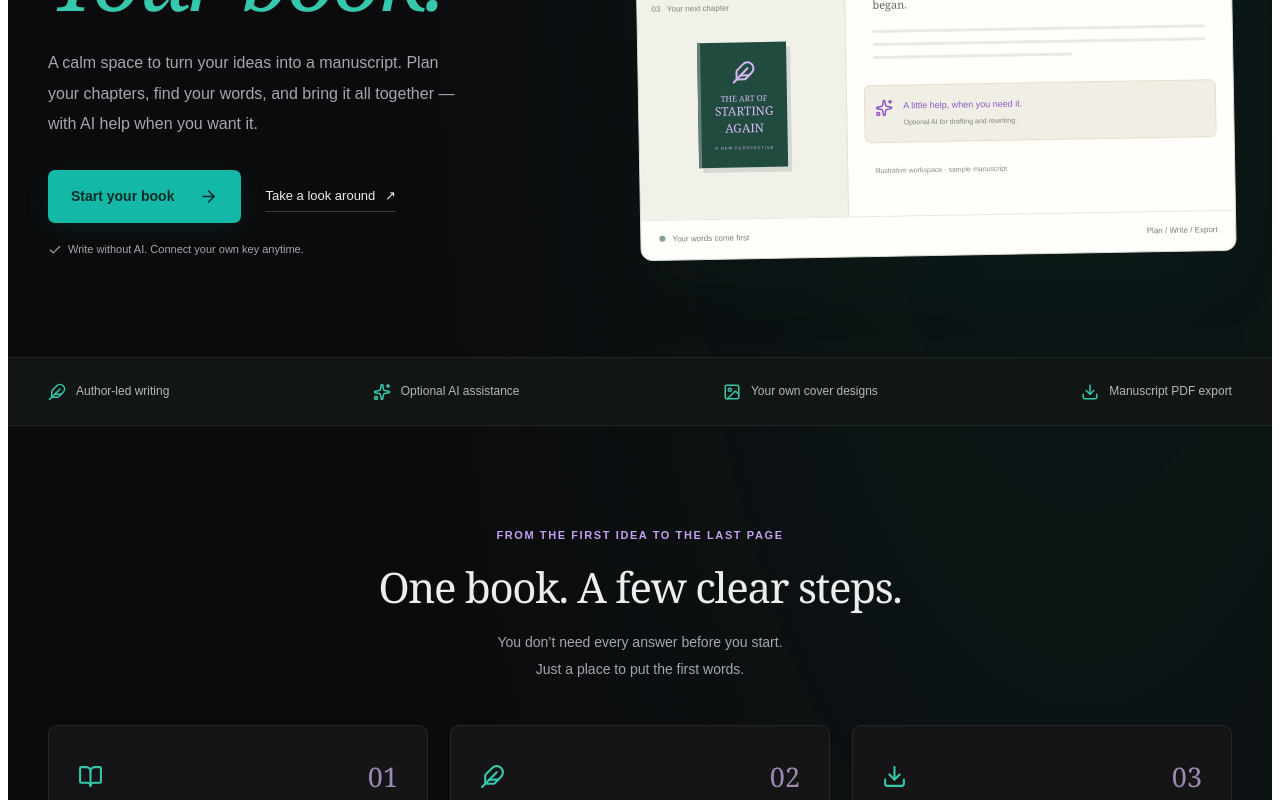
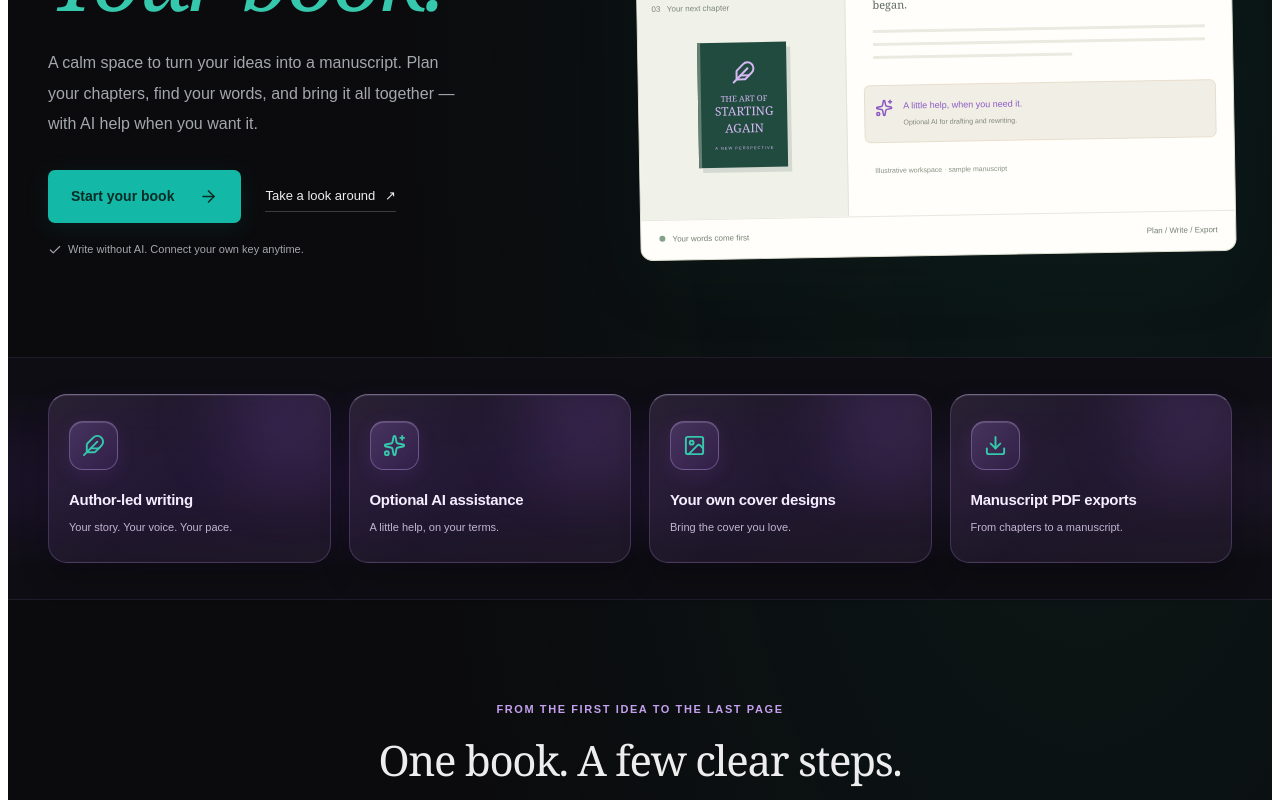
Before and after one commit to dshawn101/rentrates-sa, a React (Vite) app: page / in a window 1280 px wide. Shown: the part 492-1292 px from the top of the page. Built offline with nearby package versions, Linux system fonts and the light colour scheme; no server answers; the HTML template or start-up script is replaced by a standard one.

Commit message:
Give landing feature cards a purple glass treatment

```diff
--- a/src/pages/Welcome.tsx
+++ b/src/pages/Welcome.tsx
@@ -43,7 +43,12 @@ export function Welcome() {
           <div className="welcome-preview-bottom"><span><span className="welcome-preview-dot" /> Your words come first</span><span>Plan / Write / Export</span></div>
         </div>
       </section>
-      <div className="welcome-beliefs"><div className="welcome-container"><span><Feather size={18} /> Author-led writing</span><span><Sparkles size={18} /> Optional AI assistance</span><span><Image size={18} /> Your own cover designs</span><span><Download size={18} /> Manuscript PDF export</span></div></div>
+      <section className="welcome-beliefs" aria-label="Made for your writing process"><div className="welcome-container">{[
+        { icon: Feather, title: 'Author-led writing', detail: 'Your story. Your voice. Your pace.' },
+        { icon: Sparkles, title: 'Optional AI assistance', detail: 'A little help, on your terms.' },
+        { icon: Image, title: 'Your own cover designs', detail: 'Bring the cover you love.' },
+        { icon: Download, title: 'Manuscript PDF exports', detail: 'From chapters to a manuscript.' },
+      ].map(({ icon: Icon, title, detail }) => <article className="welcome-feature-glass" key={title}><div className="welcome-feature-icon"><Icon size={23} aria-hidden="true" /></div><h2>{title}</h2><p>{detail}</p></article>)}</div></section>
       <section id="how-it-works" className="welcome-section welcome-container"><div className="welcome-section-heading"><p className="welcome-eyebrow">FROM THE FIRST IDEA TO THE LAST PAGE</p><h2>One book. A few clear steps.</h2><p>You don’t need every answer before you start.<br />Just a place to put the first words.</p></div><div className="welcome-step-grid">{steps.map(({ number, icon: Icon, title, description }) => <article className="welcome-step" key={number}><div className="welcome-step-top"><Icon size={25} /><span>{number}</span></div><h3>{title}</h3><p>{description}</p></article>)}</div></section>
       <section className="welcome-choice welcome-container"><div><p className="welcome-eyebrow">SUPPORT FOR YOUR PROCESS</p><h2>Your creativity.<br />Your choice of tools.</h2><p>Write on your own, or bring your own API key for help drafting, expanding, and rewriting. You choose the provider and when to use it.</p><p>Already made a cover you love? Bring it with you. Your writing workflow shouldn’t ask you to start over.</p></div><div className="welcome-tool-card"><span className="welcome-mini-label">KEEP IT SIMPLE</span><div><Feather /><span><strong>Start with your words</strong><small>No AI setup needed to begin.</small></span><Check size={18} /></div><div><Sparkles /><span><strong>Add AI when it helps</strong><small>Gemini · OpenAI · OpenRouter</small></span><Check size={18} /></div><div><Image /><span><strong>Bring your own cover</strong><small>PNG · JPG · WebP</small></span><Check size={18} /></div><p>Provider API usage is billed separately by your provider.</p></div></section>
       <section id="questions" className="welcome-section welcome-container welcome-faq"><div><p className="welcome-eyebrow">A FEW THINGS TO KNOW</p><h2>Before your<br />first chapter.</h2></div><div>{questions.map(([question, answer]) => <details key={question}><summary>{question}<span aria-hidden="true">+</span></summary><p>{answer}</p></details>)}</div></section>
--- a/src/styles/welcome.css
+++ b/src/styles/welcome.css
@@ -6,3 +6,86 @@
 /* Match the reference's charcoal and emerald palette with purple text accents. */
 .welcome{--ink:#ededee;--muted:#a4a7ad;--accent:#c4a0ef;background:radial-gradient(ellipse at 85% 15%,#0c332d55,transparent 45%),#0b0b0d}
 .welcome .puble-brand-accent{color:#c4a0ef}.welcome-nav,.welcome-footer,.welcome-faq{border-color:#ffffff14}.welcome-signin{border-color:#ffffff26}.welcome h1 em{color:#35c8ac}.welcome-primary{background:#14b8a6;color:#062c27!important;box-shadow:0 5px 25px #14b8a61a}.welcome-primary:hover{background:#45d5bf}.welcome-text-link{border-color:#ffffff33}.welcome-beliefs{background:#111614;border-color:#ffffff12}.welcome-beliefs span{color:#b1bab4}.welcome-beliefs svg{color:#35c8ac}.welcome-step{background:#151518;border-color:#ffffff12}.welcome-step-top{color:#35c8ac}.welcome-step-top span{color:#9e89b1}.welcome-choice .welcome-tool-card{background:#111e1a;border-color:#254137}.welcome-tool-card>div{border-color:#ffffff12}.welcome-tool-card>div>svg{color:#35c8ac}.welcome-faq details{border-color:#ffffff1a}.welcome-final{background:radial-gradient(ellipse at top,#123e32,#101a17);border-color:#2b483d}.welcome-skip{background:#151518}.welcome-studio-preview{color:#173e34}.welcome-preview-page h2{color:#173e34}.welcome-studio-preview .welcome-mini-label{color:#7c877b}
+
+/* Four frosted feature cards: purple light, clear hierarchy, no false buttons. */
+.welcome-beliefs {
+  background: radial-gradient(ellipse at 20% 50%, #783bd326, transparent 55%),
+    radial-gradient(ellipse at 85% 50%, #a46ae91a, transparent 50%), #0e0d13;
+  border-color: #ba8df51a;
+}
+.welcome-beliefs > div {
+  display: grid;
+  grid-template-columns: repeat(4, minmax(0, 1fr));
+  gap: 18px;
+  padding: 36px 0;
+}
+.welcome-feature-glass {
+  position: relative;
+  isolation: isolate;
+  overflow: hidden;
+  padding: 26px 20px 24px;
+  border: 1px solid #c99dff38;
+  border-top-color: #e2caff70;
+  border-radius: 19px;
+  background: linear-gradient(135deg, #e1c4ff16, #b88aff08 48%, #ffffff06), #20172b80;
+  backdrop-filter: blur(22px) saturate(140%);
+  -webkit-backdrop-filter: blur(22px) saturate(140%);
+  box-shadow: inset 0 1px 0 #ffffff17, inset 0 -1px 0 #ffffff05,
+    0 14px 28px #00000040, 0 0 24px #a855f70b;
+  transition: transform .25s ease, border-color .25s ease, box-shadow .25s ease;
+}
+.welcome-feature-glass::before {
+  content: '';
+  position: absolute;
+  inset: -55px -30px auto auto;
+  width: 140px;
+  height: 140px;
+  border-radius: 50%;
+  background: #b473ff26;
+  filter: blur(34px);
+  z-index: -1;
+  pointer-events: none;
+}
+.welcome-feature-icon {
+  display: inline-flex;
+  align-items: center;
+  justify-content: center;
+  width: 49px;
+  height: 49px;
+  border-radius: 14px;
+  color: #dec4ff;
+  border: 1px solid #d5b0ff52;
+  background: linear-gradient(140deg, #bd88fb35, #8c47d51c);
+  box-shadow: inset 0 1px 0 #ffffff26, 0 5px 20px #aa63ec1a;
+}
+.welcome .welcome-feature-glass h2 {
+  font-family: Arial, Helvetica, sans-serif;
+  font-size: 15px;
+  font-weight: 600;
+  letter-spacing: -.3px;
+  line-height: 1.45;
+  color: #f6edff;
+  margin: 19px 0 7px;
+}
+.welcome-feature-glass p {
+  font-size: 11px;
+  line-height: 1.8;
+  color: #c2b5d2;
+  margin: 0;
+}
+@media (hover: hover) and (prefers-reduced-motion: no-preference) {
+  .welcome-feature-glass:hover {
+    transform: translateY(-5px);
+    border-color: #c695ff85;
+    box-shadow: inset 0 1px 0 #ffffff24, 0 18px 34px #0000004d, 0 0 28px #a855f724;
+  }
+}
+@media (max-width: 1000px) {
+  .welcome-beliefs > div { grid-template-columns: repeat(2, minmax(0, 1fr)); }
+}
+@media (max-width: 480px) {
+  .welcome-beliefs > div { gap: 12px; padding: 25px 0; }
+  .welcome-feature-glass { padding: 20px 14px; border-radius: 16px; }
+  .welcome .welcome-feature-glass h2 { font-size: 13px; }
+  .welcome-feature-glass p { font-size: 10px; }
+}
```
